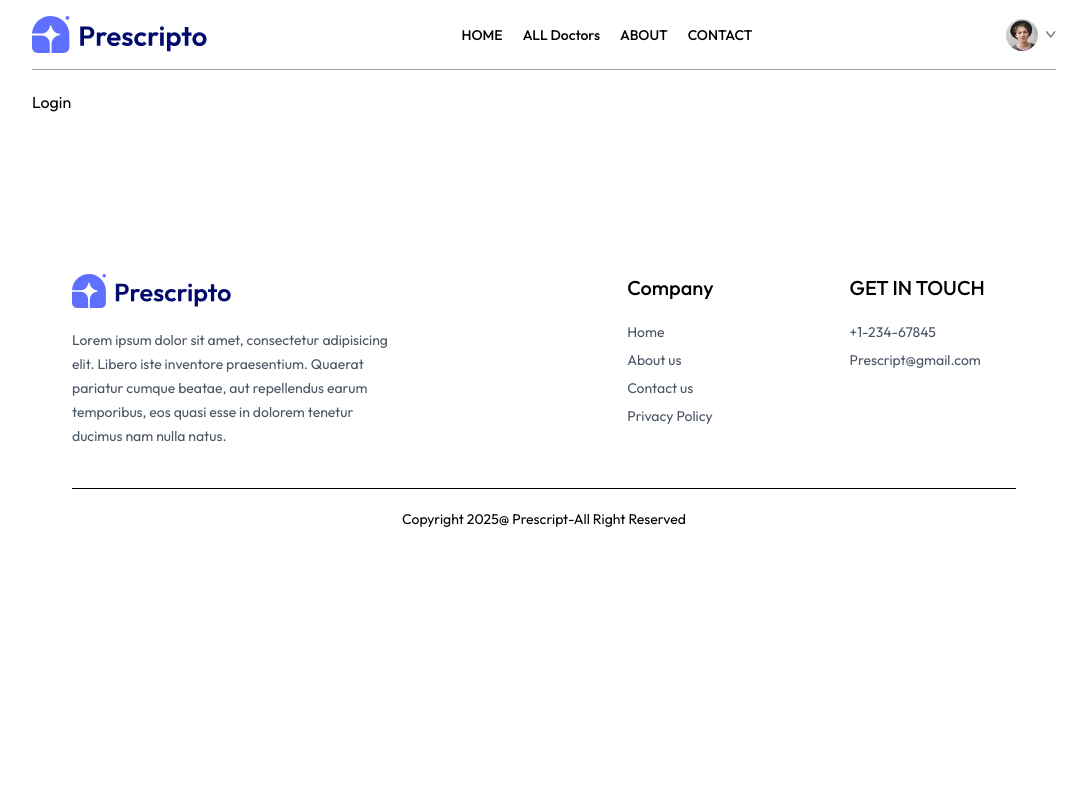
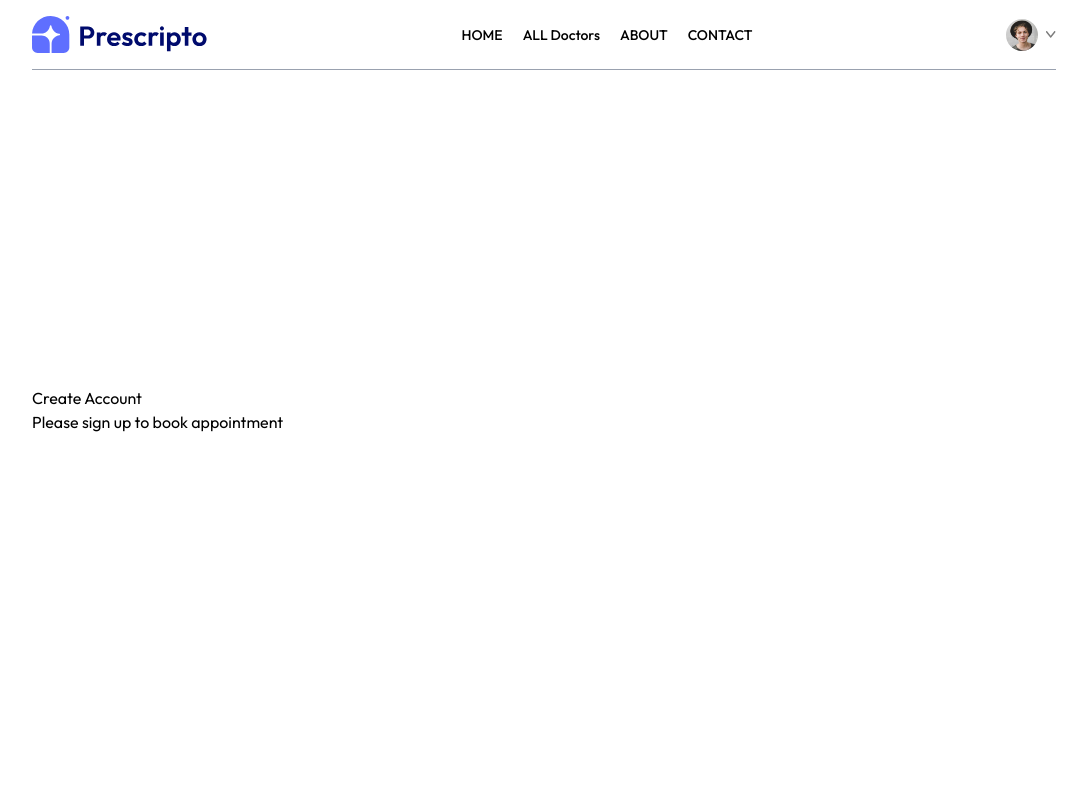
Before and after one commit to Anurag-Kuche/Prescript, a React (Vite) app: page /login in a window 1280 px wide. Shown: the top 800 px of the page, without its empty margins (96-1183 px from the left). Built offline with nearby package versions, Linux system fonts and the light colour scheme.

Commit message:
sign up pg started

```diff
--- a/src/pages/Login.jsx
+++ b/src/pages/Login.jsx
@@ -1,8 +1,26 @@
+import { useState } from "react"
 
 
 function Login() {
+  const [state,setState]=useState("Sign Up")
+  const[email,setEmail]=useState("")
+  const[password,setPassword]=useState("")
+  const[name,setName]=useState("")
+
+  const onSubmitHandler=async (event)=>{
+    event.preventDefault()
+  }
   return (
-    <div>Login</div>
+    <form className="min-h-[80vh] flex items-center">
+      <div>
+        <p>{state==='Sign Up'? "Create Account":"Login"}</p>
+        <p>Please {state==='Sign Up'? "sign up":"Login" } to book appointment</p>
+      </div>
+
+    </form>
+
+
+
   )
 }
 
```
